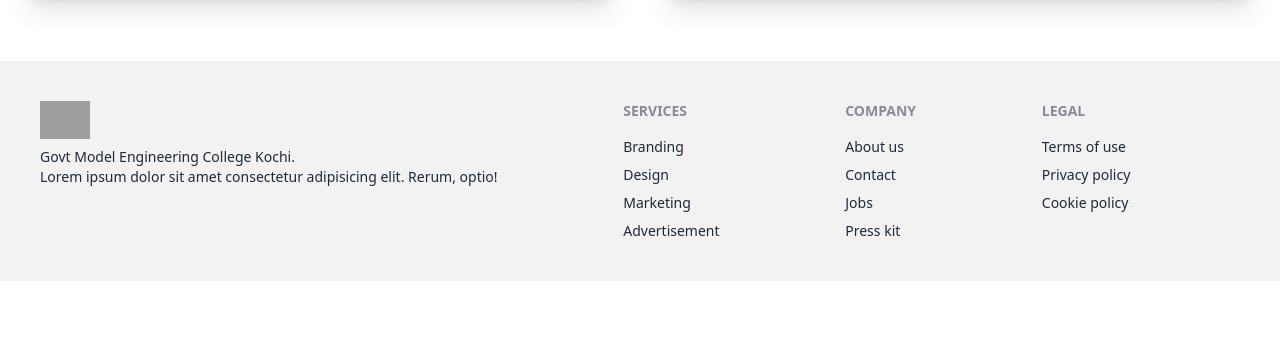
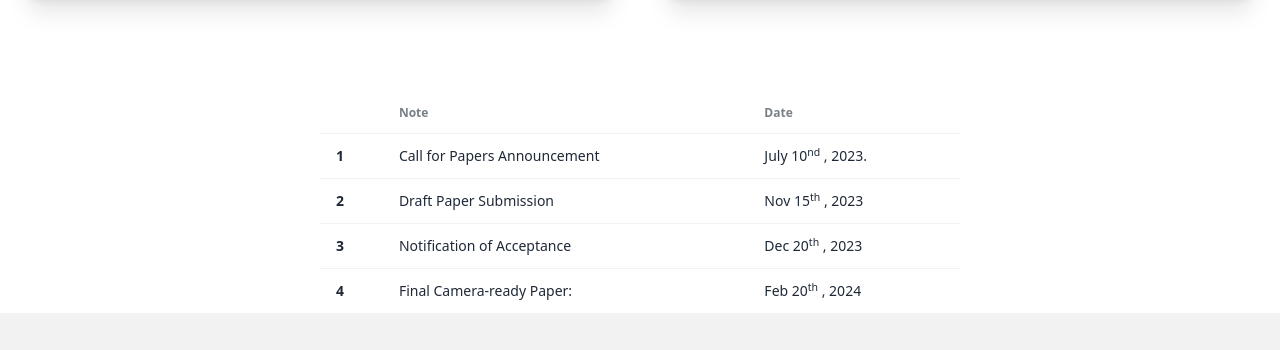
Before and after one commit to salihednr/ictest2024, a plain HTML site: page index.html in a window 1280 px wide. Shown: the part 1425-1775 px from the top of the page. Before the commit the page ends 1706 px from the top, so only its background shows below. Drawn offline with nearby package versions, Linux system fonts and the light colour scheme; grey boxes are pictures that could not be loaded.

Commit message:
Update index.html

```diff
--- a/index.html
+++ b/index.html
@@ -97,6 +97,58 @@
   </div>
 
 
+<!--Important Dates-->
+
+
+<h2 class="text-2xl font-extrabold text-white ml-4 text-center">Important Dates</h2>
+
+<div class="overflow-x-auto flex justify-center">
+    <table class="table w-1/2">
+      <!-- head -->
+      <thead>
+        <tr>
+          <th></th>
+          <th>Note</th>
+          <th>Date</th>
+        </tr>
+      </thead>
+      <tbody>
+        <!-- row 1 -->
+        <tr>
+          <th>1</th>
+          <td>Call for Papers Announcement</td>
+          <td>July 10<sup>nd</sup> , 2023.</td>
+        </tr>
+        <!-- row 2 -->
+        <tr>
+          <th>2</th>
+          <td>Draft Paper Submission</td>
+          <td>Nov 15<sup>th</sup> , 2023</td>
+        </tr>
+        <!-- row 3 -->
+        <tr>
+          <th>3</th>
+          <td>Notification of Acceptance</td>
+          <td>Dec 20<sup>th</sup> , 2023</td>
+        </tr>
+        <!--row 4-->
+        <tr>
+            <th>4</th>
+            <td>Final Camera-ready Paper:</td>
+            <td>Feb 20<sup>th</sup> , 2024</td>
+          </tr>
+      </tbody>
+    </table>
+  </div>
+
+
+
+<!-- component -->
+
+
+
+
+
 
 
           <!--Footer-->
```
